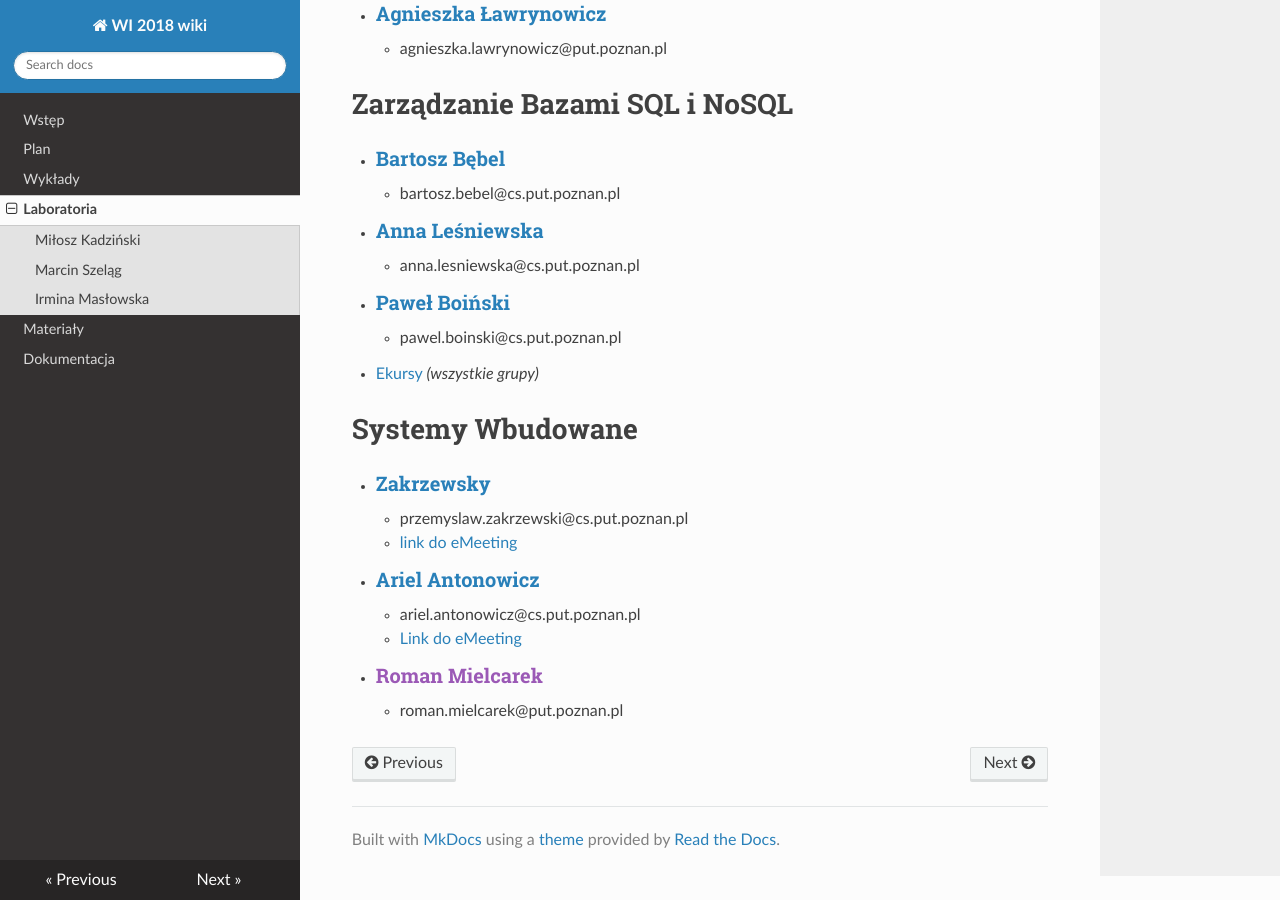
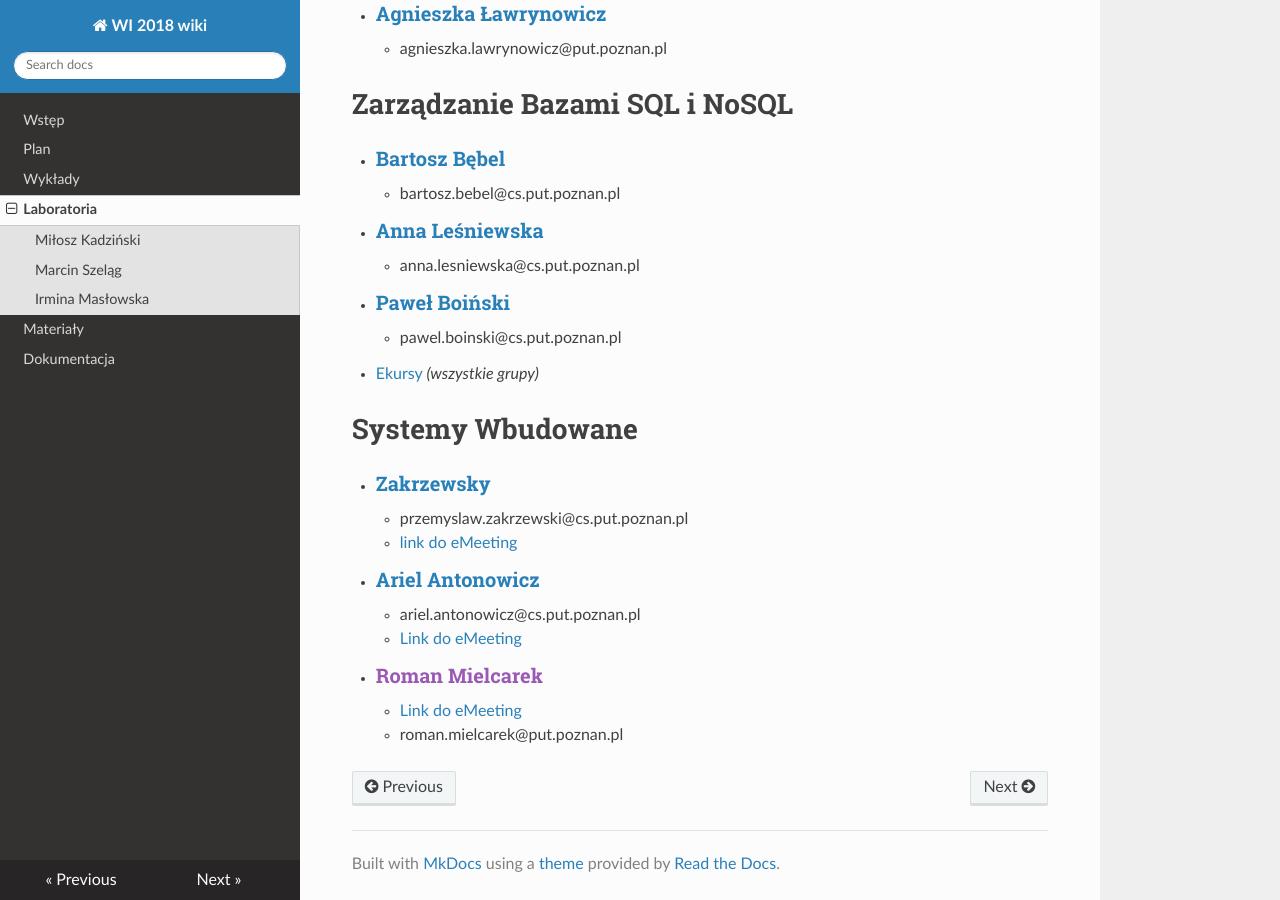
Before and after one commit to PUT-WI-18/wi18-wiki-sem5, an MkDocs documentation site: the page built from docs/laboratoria.md, in a window 1280 px wide and 900 px high, scrolled down 1884 px. Built offline with MkDocs 1.6.1, drawn with Linux system fonts in a browser that asks for light colours; nearby versions of some CDN libraries.

Commit message:
add SW Mielcarek emeeting link

```diff
--- a/docs/laboratoria.md
+++ b/docs/laboratoria.md
@@ -71,4 +71,5 @@
     - ariel.antonowicz@cs.put.poznan.pl
     - [Link do eMeeting](https://emeeting.put.poznan.pl/eMeeting/ari-dtv-jav)
 - ### [Roman Mielcarek]()
+    - [Link do eMeeting](https://emeeting.put.poznan.pl/eMeeting/rom-5zj-azv)
     - roman.mielcarek@put.poznan.pl
```
